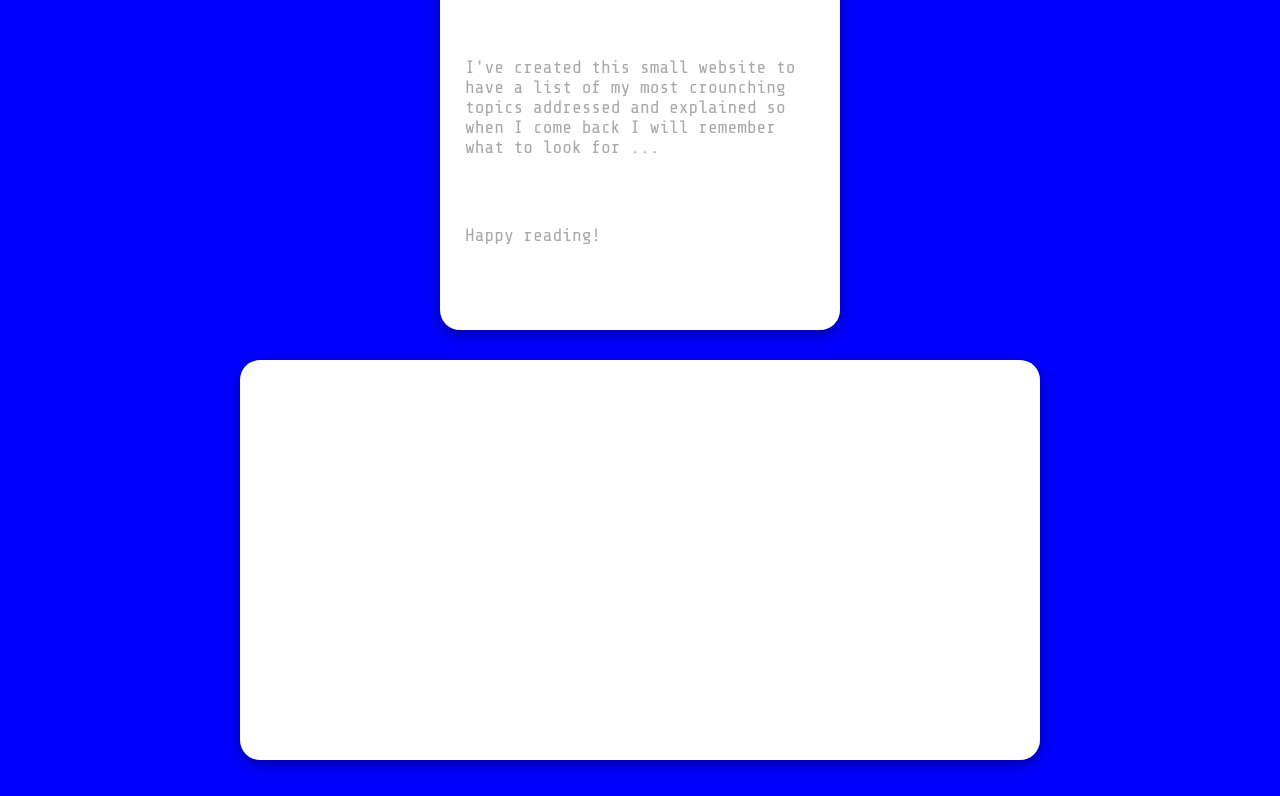
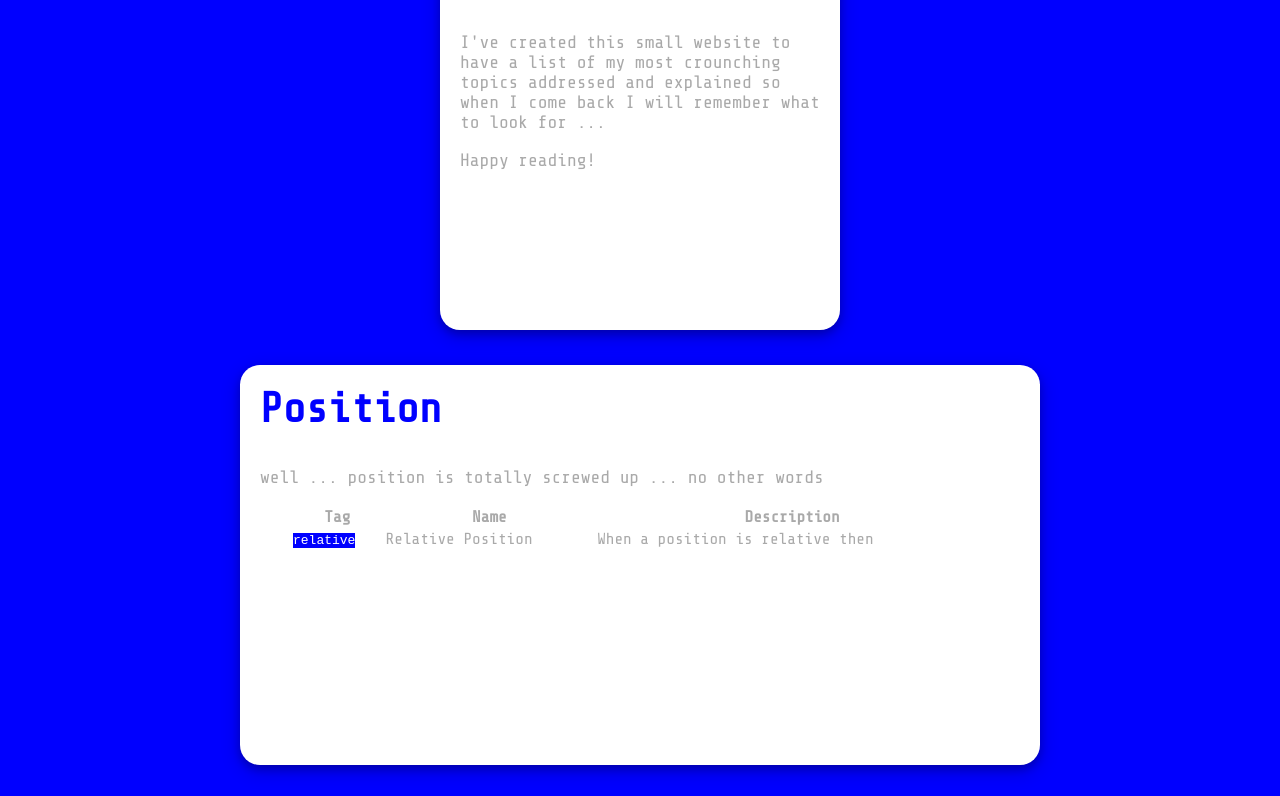
Before and after one commit to cerve86/Codeacademy, a plain HTML site: page html-css-cheatsheet-starting/index.html in a window 1280 px wide. Shown: the part 633-1429 px from the top of the page. Drawn offline with nearby package versions, Linux system fonts and the light colour scheme.

Commit message:
refine boxes

```diff
--- a/html-css-cheatsheet-starting/index.html
+++ b/html-css-cheatsheet-starting/index.html
@@ -22,7 +22,24 @@
         <p>Happy reading!</p>
     </div>
     <div class="floatingwhite tableContainer">
-
+            <h2>Position</h2>
+            <p>well ... position is totally screwed up ... no other words</p>
+            <table class="tableFormat">
+                <thead>
+                    <tr>
+                        <th>Tag</th>
+                        <th>Name</th>
+                        <th>Description</th>
+                    </tr>
+                </thead>
+                <tbody>
+                    <tr>
+                        <td><span class="code">relative</span></td>
+                        <td>Relative Position</td>
+                        <td>When a position is relative then</td>
+                    </tr>
+                </tbody>
+            </table>
     </div>
 
 </body>
--- a/html-css-cheatsheet-starting/resources/css/styles.css
+++ b/html-css-cheatsheet-starting/resources/css/styles.css
@@ -23,6 +23,7 @@ body{
     padding: 20px;
     border-radius: 20px;
     font-family: 'Share Tech Mono', monospace;
+    letter-spacing: 2px;
 }
 
 .floatingwhite{
@@ -38,7 +39,8 @@ body{
 
 .floatingwhite p{
     color: darkgray;
-    padding: 25px;
+    padding-left: 20px;
+    padding-right: 20px;
     font-size: 18px;
 }
 
@@ -54,3 +56,15 @@ body{
     background-color: white;
     width: 800px;
 }
+
+.code{
+    font-family: monospace;
+    background-color: blue;
+    color: white;
+}
+
+.tableFormat{
+    color: darkgray;
+    width: 700px;
+    margin: 0 auto;
+}
```
